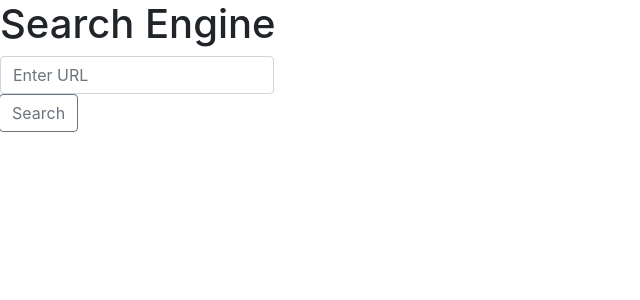
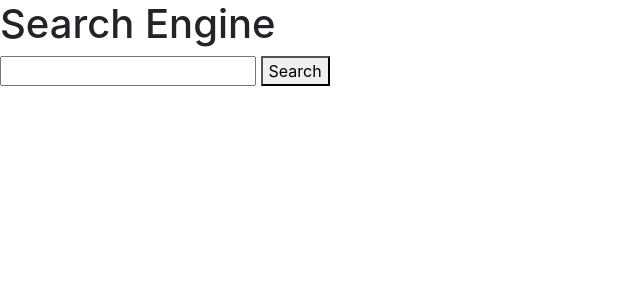
Before and after one commit to philliskiragu/ai-programming, a Flask app: page / in a window 1280 px wide. Shown: the top 300 px of the page, without its empty margins (0-640 px from the left). Run offline with Flask 2, Linux system fonts and the light colour scheme; some libraries are stand-ins or nearby versions.

```diff
--- a/web Crawler/templates/index.html
+++ b/web Crawler/templates/index.html
@@ -41,14 +41,10 @@
         </ul>
     {% endif %}
     {%else%}
-    <div class="input-group mb-3">
-            <form action="/" method="post">
-                <input type="text" name="term" class="form-control" placeholder="Enter URL" aria-label="Enter URL" aria-describedby="button-addon2">
-            <div class="input-group-append">
-              <button class="btn btn-outline-secondary" type="button" id="button-addon2">Search</button>
-            </form>
-            </div>
-          </div>
+    <form action="/" method="post">
+        <input type="text" name="term">
+        <button>Search</button>
+    </form>
     {% endif %}
 
  <!-- Optional JavaScript -->
```
Also changed, not shown: 2 other files.
